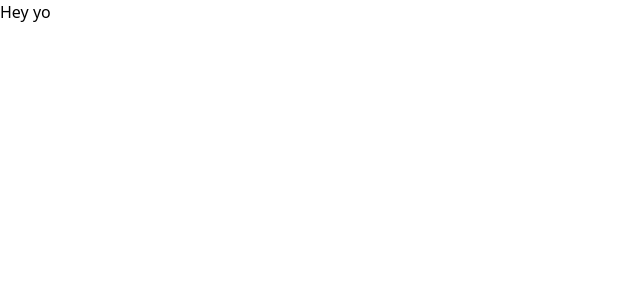
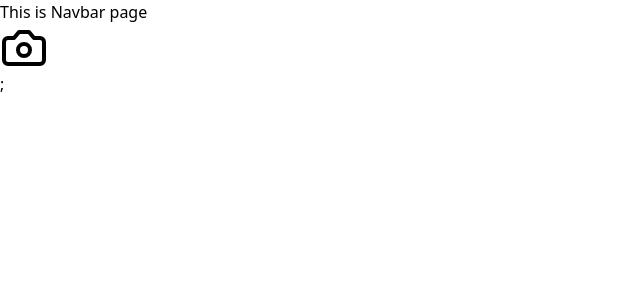
Before and after one commit to Vikash-thak12/LandingPage, a React (Vite) app: page / in a window 1280 px wide. Shown: the top 300 px of the page, without its empty margins (0-640 px from the left). Built offline with nearby package versions, Linux system fonts and the light colour scheme.

Commit message:
Basic setup

```diff
--- a/package.json
+++ b/package.json
@@ -10,6 +10,7 @@
     "preview": "vite preview"
   },
   "dependencies": {
+    "lucide-react": "^0.452.0",
     "react": "^18.3.1",
     "react-dom": "^18.3.1"
   },
--- a/src/App.jsx
+++ b/src/App.jsx
@@ -1,8 +1,10 @@
+import NavbarPage from "./components/Navbar"
+
 function App() {
 
   return (
     <>
-     <h1>Hey yo</h1>
+     <NavbarPage />
     </>
   )
 }
--- /dev/null
+++ b/src/components/Navbar.jsx
@@ -0,0 +1,11 @@
+import { Camera } from 'lucide-react';
+const NavbarPage = () => {
+  return (
+    <div>
+      <h1>This is Navbar page</h1>
+      <Camera color="black" size={48} />;
+    </div>
+  );
+};
+
+export default NavbarPage;
```
Also changed, not shown: 1 other file (tests, documents, lock files or other folders).
